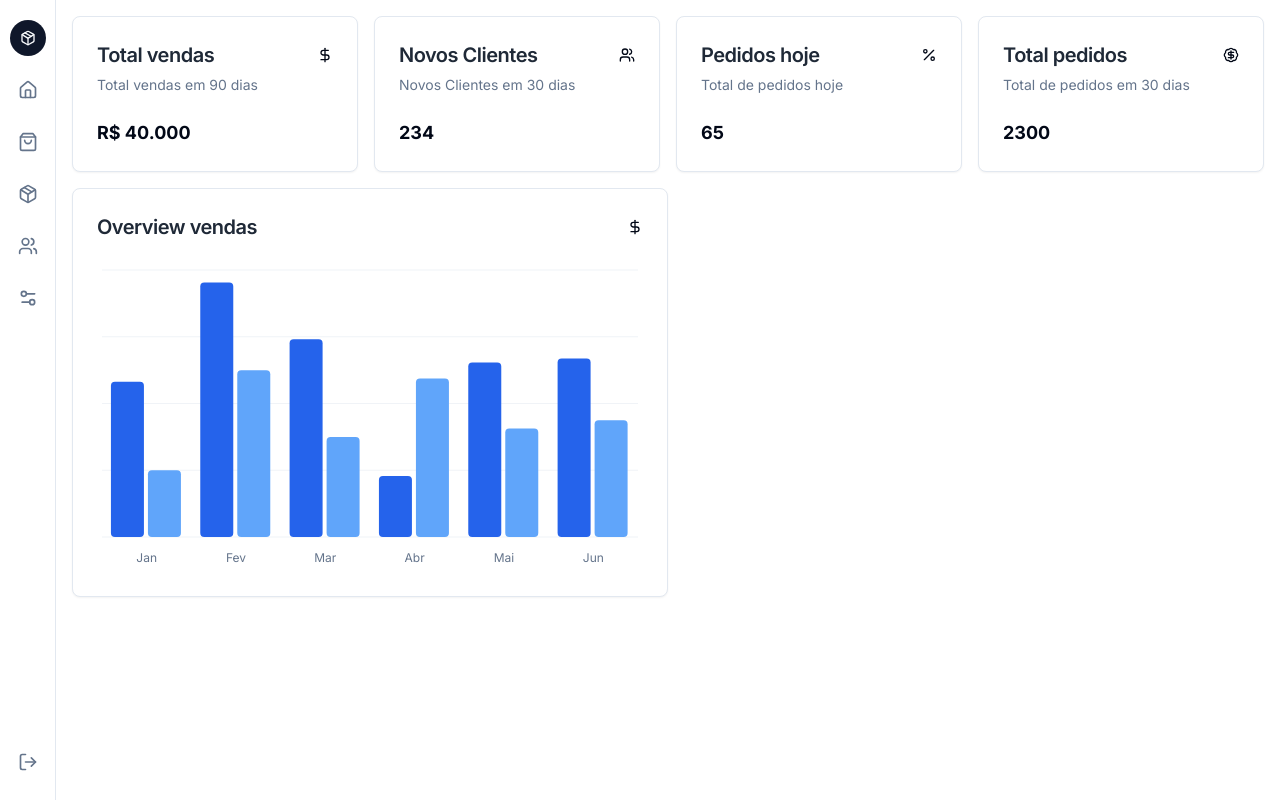
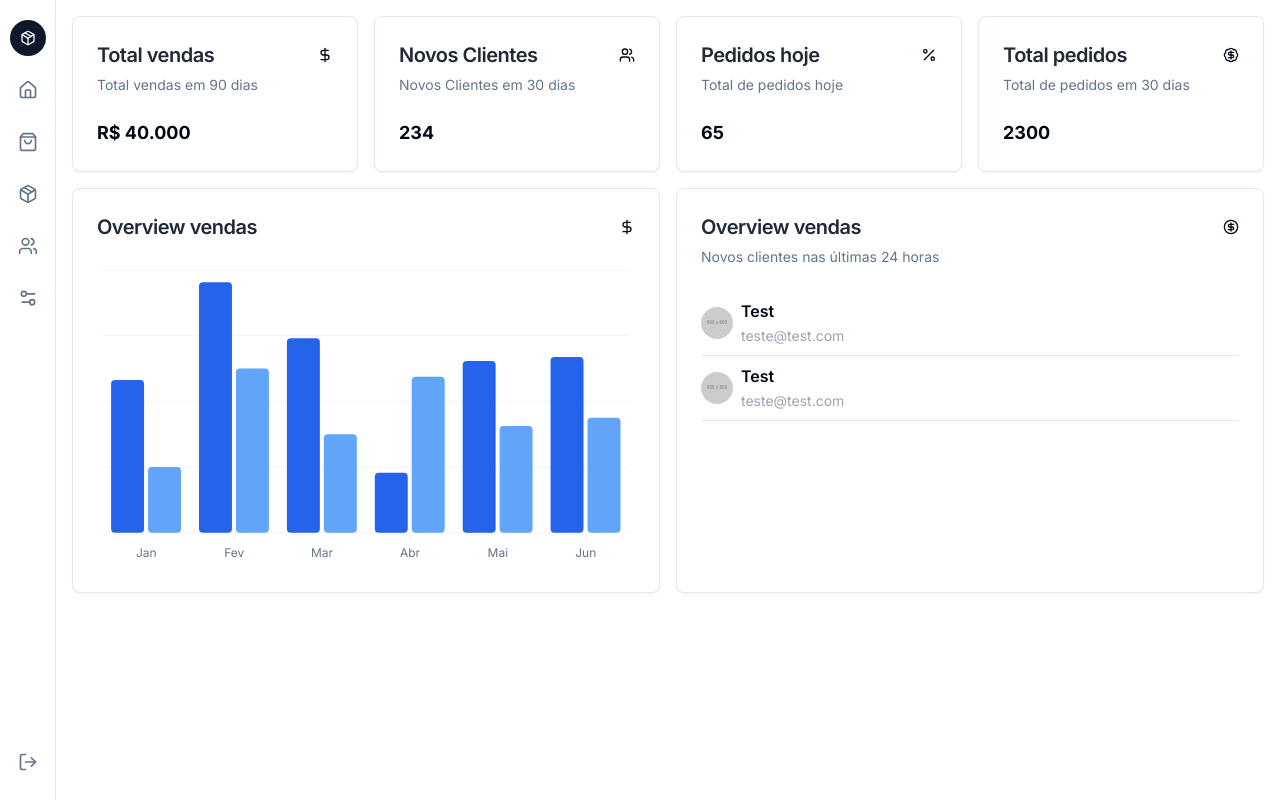
Before and after one commit to JulioVieiraP/Dashboard, a Next.js app: page / in a window 1280 px wide. Built offline with nearby package versions, Linux system fonts and the light colour scheme.

Commit message:
Feat: criando a lista de usuarios

```diff
--- a/src/app/page.tsx
+++ b/src/app/page.tsx
@@ -1,6 +1,7 @@
 import { Card, CardContent, CardDescription, CardHeader, CardTitle } from "@/components/ui/card";
 import { BadgeDollarSign, DollarSign, Percent, Users } from "lucide-react";
 import ChartOverview from "@/components/chart";
+import Sales from "@/components/sales";
 
 const Home = () => {
   return (
@@ -82,6 +83,7 @@ const Home = () => {
 
       <section className="mt-4 flex flex-col md:flex-row gap-4">
         <ChartOverview />
+        <Sales />
       </section>
     </main>
   );
--- /dev/null
+++ b/src/components/sales/index.tsx
@@ -0,0 +1,53 @@
+import { CircleDollarSign } from "lucide-react"
+import { Card, CardContent, CardDescription, CardHeader, CardTitle } from "../ui/card"
+import { Avatar, AvatarFallback, AvatarImage } from "../ui/avatar"
+
+const Sales = () => {
+  return (
+    <Card className="w-full md:w-1/2 md:max-w-[600px]">
+        <CardHeader>
+            <div className="flex items-center justify-center">
+                <CardTitle className="text-lg sm:text-xl text-gray-800">
+                    Overview vendas
+                </CardTitle>
+                <CircleDollarSign className="ml-auto w-4 h-4" />
+            </div>
+
+            <CardDescription>
+                Novos clientes nas últimas 24 horas
+            </CardDescription>
+        </CardHeader>
+
+        <CardContent>
+            <ul>
+                <li>
+                    <article className="flex items-center gap-2 border-b py-2">
+                        <Avatar className="w-8 h-8">
+                            <AvatarImage src="https://placehold.co/800"/>
+                            <AvatarFallback>DV</AvatarFallback>
+                        </Avatar>
+                        <div>
+                            <p className="text-sm sm:text-base font-semibold">Test</p>
+                            <span className="text-[12px] sm:text-sm text-gray-400">teste@test.com</span>
+                        </div>
+                    </article>
+                </li>
+                <li>
+                    <article className="flex items-center gap-2 border-b py-2">
+                        <Avatar className="w-8 h-8">
+                            <AvatarImage src="https://placehold.co/800"/>
+                            <AvatarFallback>DV</AvatarFallback>
+                        </Avatar>
+                        <div>
+                            <p className="text-sm sm:text-base font-semibold">Test</p>
+                            <span className="text-[12px] sm:text-sm text-gray-400">teste@test.com</span>
+                        </div>
+                    </article>
+                </li>
+            </ul>
+        </CardContent>
+    </Card>
+  )
+}
+
+export default Sales
```
